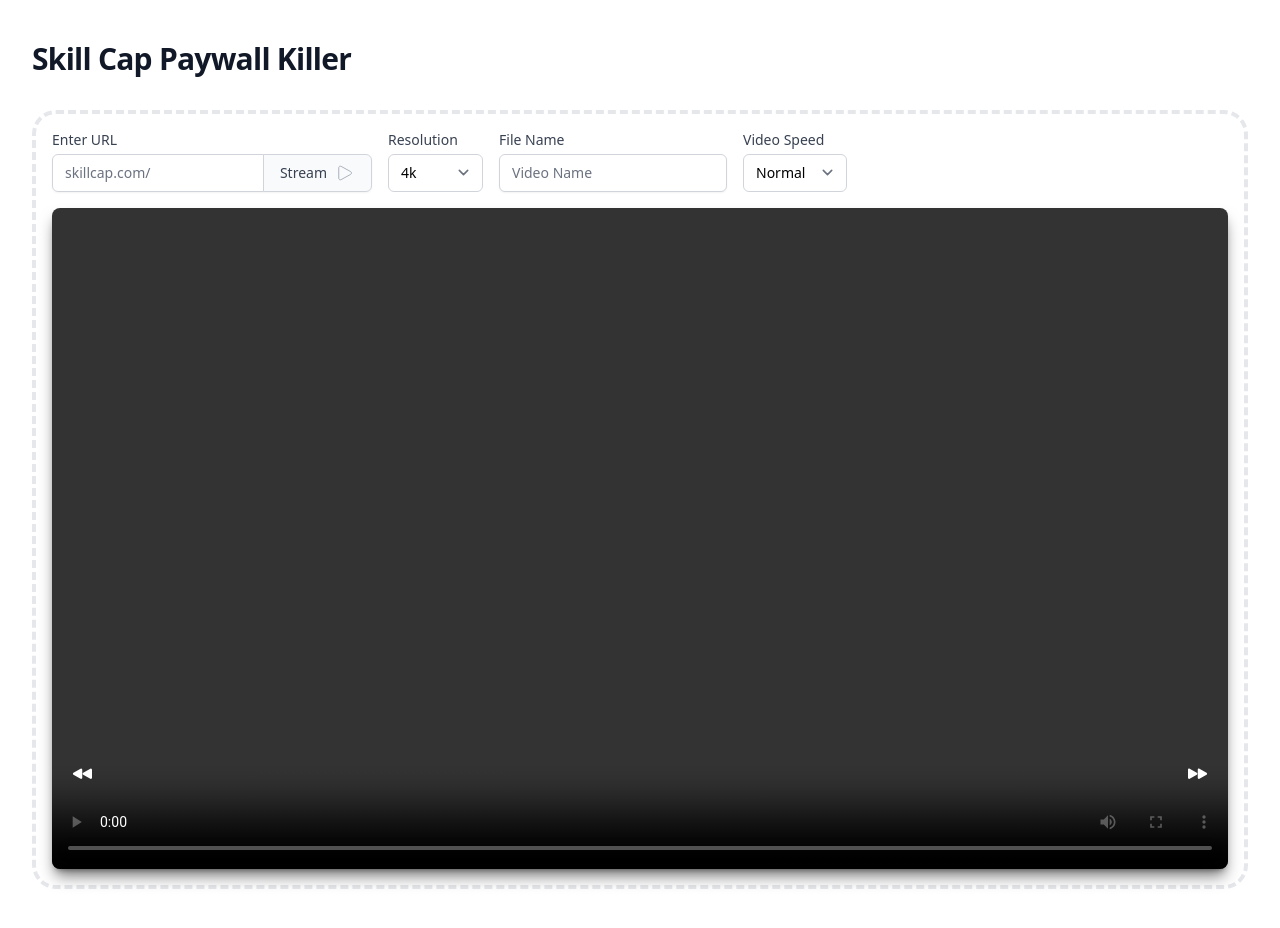
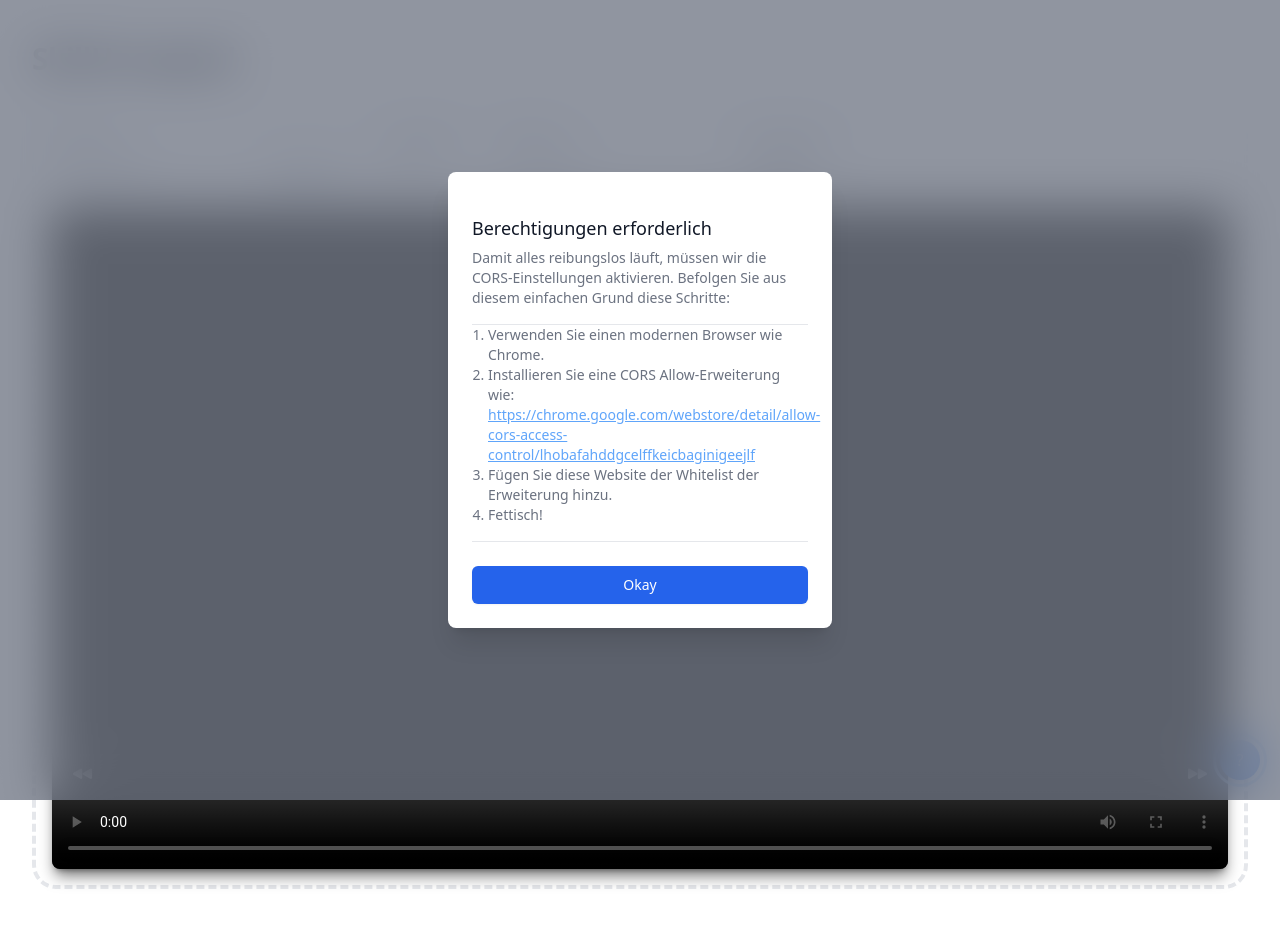
Before and after one commit to mv-stns/skillUncapped, a website: page index.html in a window 1280 px wide. Drawn offline with nearby package versions, Linux system fonts and the light colour scheme.

Commit message:
added onboarding

```diff
--- a/index.html
+++ b/index.html
@@ -5,8 +5,40 @@
   <meta charset="utf-8">
   <link rel="stylesheet" href="./styles.css" >
   <title>SkillUncapped</title>
+  <script src="https://cdnjs.cloudflare.com/ajax/libs/gsap/3.5.1/gsap.min.js"></script>
 </head>
 <body class ="h-full">
+
+
+<div id="extensionGuide" class="relative z-10 opacity-0" aria-labelledby="modal-title" role="dialog" aria-modal="true">
+  <div class="fixed inset-0 bg-gray-500/75 backdrop-blur-xl transition-all"></div>
+
+  <div class="fixed inset-0 z-10 overflow-y-auto">
+    <div id="modalPanel" class="flex min-h-full items-end justify-center p-4 text-center sm:items-center sm:p-0">
+      <div class="relative transform overflow-hidden rounded-lg bg-white px-4 pt-5 pb-4 text-left shadow-xl transition-all sm:my-8 sm:w-full sm:max-w-sm sm:p-6">
+        <div>
+          <div class="mt-3 text-left sm:mt-5">
+            <h3 class="text-lg font-medium leading-6 text-gray-900" id="modal-title">Berechtigungen erforderlich</h3>
+            <div class="mt-2 divide-y divide-gray-200 space-y-4">
+              <p class="text-sm text-gray-500">
+              Damit alles reibungslos läuft, müssen wir die CORS-Einstellungen aktivieren. Befolgen Sie aus diesem einfachen Grund diese Schritte:
+              <ol class="text-sm text-gray-500 list-decimal px-4">
+                <li >Verwenden Sie einen modernen Browser wie Chrome.</li>
+                <li >Installieren Sie eine CORS Allow-Erweiterung wie: <a a class="decoration-solid underline text-blue-400" href="https://chrome.google.com/webstore/detail/allow-cors-access-control/lhobafahddgcelffkeicbaginigeejlf" target="_blank">https://chrome.google.com/webstore/detail/allow-cors-access-control/lhobafahddgcelffkeicbaginigeejlf</a></li>
+                <li >Fügen Sie diese Website der Whitelist der Erweiterung hinzu.</li>
+                <li >Fettisch!</li>
+              </ol>
+              </p>
+            </div>
+          </div>
+        </div>
+        <div class="mt-5 sm:mt-6">
+          <button onClick="closeModal()" type="button" class="inline-flex w-full justify-center rounded-md border border-transparent bg-blue-600 px-4 py-2 text-base font-medium text-white shadow-sm hover:bg-indigo-700 focus:outline-none focus:ring-2 focus:ring-indigo-500 focus:ring-offset-2 sm:text-sm">Okay</button>
+        </div>
+      </div>
+    </div>
+  </div>
+</div>
 
 <div class="min-h-full">
 
@@ -14,7 +46,7 @@
   <div class="py-10">
     <header>
       <div class="mx-auto max-w-7xl px-4 sm:px-6 lg:px-8">
-        <h1 class="text-3xl font-bold leading-tight tracking-tight text-gray-900">Skill Cap Paywall Killer</h1>
+        <h1 class="text-3xl font-bold leading-tight tracking-tight text-gray-900">SkillUncapped</h1>
       </div>
     </header>
     <main>
@@ -101,6 +133,8 @@
     </main>
   </div>
 </div>
+
+<button onClick="startOnboarding()" class="absolute bottom-5 bg right-5 w-10 rounded-full hover:bg-blue-400 hover:scale-105 duration-200 transition-all h-10 bg-blue-500 outline outline-blue-200/75 outline-offset-4 hover:outline-offset-2 text-white">?</button>
 
 <script src="https://cdn.jsdelivr.net/npm/hls.js@latest"></script>
 </body>
@@ -292,7 +326,7 @@
 
     // Generate download links for all .ts files and collect their URLs
     for (let i = 1; i <= lastFileIndex; i++) {
-      const tsUrl = `https://d13z5uuzt1wkbz.cloudfront.net/${videoId}/HIDDEN${selectedResolution}-${String(i).padStart(5, "0")}.ts`;
+      const tsUrl = `https://d13z5uuzt1wkbz.cloudfront.net/${videoId}/HIDDEN${edResolution}-${String(i).padStart(5, "0")}.ts`;
       tsUrls.push(tsUrl);
     }
 
@@ -341,6 +375,69 @@
     }, 1000);
   }
 
+
+
+              let onboardingStatus = localStorage.getItem("onboardingStatus");
+              const extensionFrame = document.getElementById("extensionGuide");
+              if (onboardingStatus) extensionFrame.classList.add("hidden");
+
+              function startOnboarding() {
+                if (extensionFrame.classList.contains("hidden")) extensionFrame.classList.remove("hidden")
+                gsap.fromTo('#extensionGuide',
+                {
+                  opacity: 0, // From: "opacity-0"
+                },
+                {
+                  opacity: 1, // To: "opacity-100"
+                  duration: 0.2, // "duration-300"
+                  ease: 'power1.out', // "ease-out"
+                }
+                )
+                gsap.fromTo("#modalPanel", {
+                  opacity: 0,
+                  scale: 0.95
+                }, {
+                  opacity: 1,
+                  translateY: 0,
+                  scale: 1,
+                  duration: 0.3,
+                  ease: "ease-out"
+                });
+                localStorage.setItem("onboardingStatus", "done")
+              }
+
+              if (!onboardingStatus) {
+                console.log("no status set, starting onboarding");
+                startOnboarding();
+              }
+
+async function closeModal() {
+  gsap.fromTo('#extensionGuide',
+  {
+    opacity: 1 // From: "opacity-100"
+  },
+  {
+    opacity: 0, // To: "opacity-0"
+    duration: 0.2, // "duration-200"
+    ease: 'power1.in' // "ease-in"
+  }
+  )
+  gsap.fromTo("#modalPanel", {
+    opacity: 1,
+    scale: 1
+  }, {
+    opacity: 0,
+    scale: 0.95,
+    duration: 0.2,
+    ease: "ease-in"
+  })
+  setTimeout(() => {
+    document.getElementById("extensionGuide").classList.add("hidden")
+  }, 200)
+
+}
+
+
 </script>
 </body>
 
```
Also changed, not shown: styles.css.
